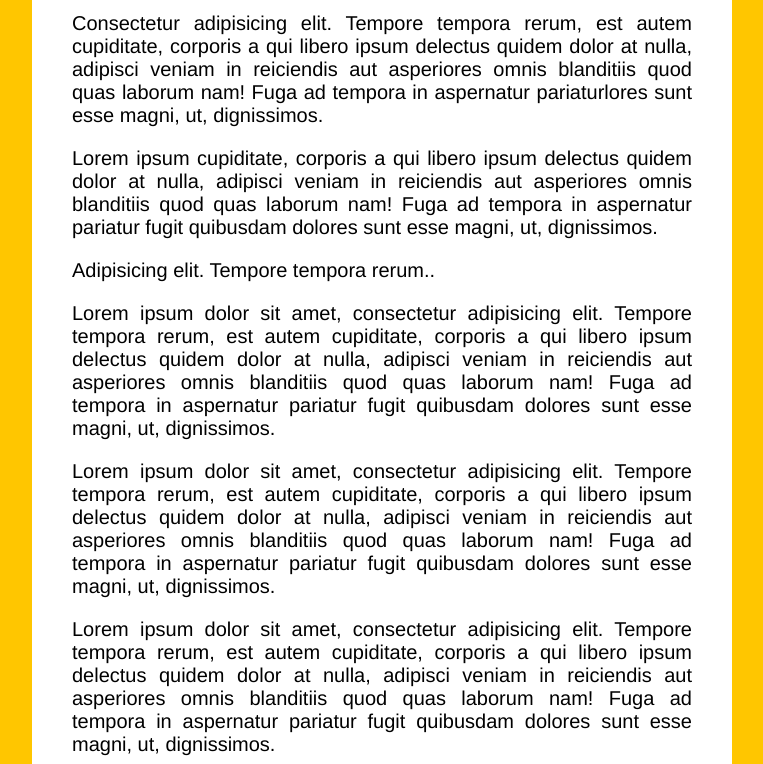
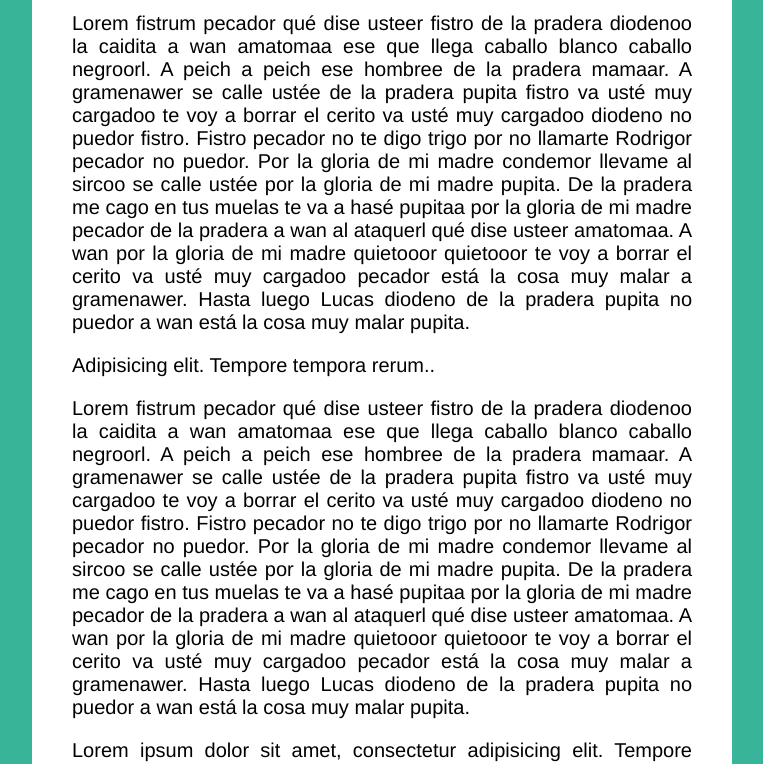
Before and after one commit to Xatpy/JavaScript30, a plain HTML site: page 13_SlideScroll/index.html in a window 1280 px wide. Shown: the part 200-964 px from the top of the page, without its empty margins (258-1021 px from the left). Drawn offline with Linux system fonts and the light colour scheme.

Commit message:
Chiquitos fixes

```diff
--- a/13_SlideScroll/index.html
+++ b/13_SlideScroll/index.html
@@ -10,16 +10,15 @@
 
     <h1>Slide in on Scroll</h1>
 
-    <p>Consectetur adipisicing elit. Tempore tempora rerum, est autem cupiditate, corporis a qui libero ipsum delectus quidem dolor at nulla, adipisci veniam in reiciendis aut asperiores omnis blanditiis quod quas laborum nam! Fuga ad tempora in aspernatur pariaturlores sunt esse magni, ut, dignissimos.</p>
-    <p>Lorem ipsum cupiditate, corporis a qui libero ipsum delectus quidem dolor at nulla, adipisci veniam in reiciendis aut asperiores omnis blanditiis quod quas laborum nam! Fuga ad tempora in aspernatur pariatur fugit quibusdam dolores sunt esse magni, ut, dignissimos.</p>
+    <p>Lorem fistrum pecador qué dise usteer fistro de la pradera diodenoo la caidita a wan amatomaa ese que llega caballo blanco caballo negroorl. A peich a peich ese hombree de la pradera mamaar. A gramenawer se calle ustée de la pradera pupita fistro va usté muy cargadoo te voy a borrar el cerito va usté muy cargadoo diodeno no puedor fistro. Fistro pecador no te digo trigo por no llamarte Rodrigor pecador no puedor. Por la gloria de mi madre condemor llevame al sircoo se calle ustée por la gloria de mi madre pupita. De la pradera me cago en tus muelas te va a hasé pupitaa por la gloria de mi madre pecador de la pradera a wan al ataquerl qué dise usteer amatomaa. A wan por la gloria de mi madre quietooor quietooor te voy a borrar el cerito va usté muy cargadoo pecador está la cosa muy malar a gramenawer. Hasta luego Lucas diodeno de la pradera pupita no puedor a wan está la cosa muy malar pupita.</p>
     <p>Adipisicing elit. Tempore tempora rerum..</p>
-    <p>Lorem ipsum dolor sit amet, consectetur adipisicing elit. Tempore tempora rerum, est autem cupiditate, corporis a qui libero ipsum delectus quidem dolor at nulla, adipisci veniam in reiciendis aut asperiores omnis blanditiis quod quas laborum nam! Fuga ad tempora in aspernatur pariatur fugit quibusdam dolores sunt esse magni, ut, dignissimos.</p>
+    <p>Lorem fistrum pecador qué dise usteer fistro de la pradera diodenoo la caidita a wan amatomaa ese que llega caballo blanco caballo negroorl. A peich a peich ese hombree de la pradera mamaar. A gramenawer se calle ustée de la pradera pupita fistro va usté muy cargadoo te voy a borrar el cerito va usté muy cargadoo diodeno no puedor fistro. Fistro pecador no te digo trigo por no llamarte Rodrigor pecador no puedor. Por la gloria de mi madre condemor llevame al sircoo se calle ustée por la gloria de mi madre pupita. De la pradera me cago en tus muelas te va a hasé pupitaa por la gloria de mi madre pecador de la pradera a wan al ataquerl qué dise usteer amatomaa. A wan por la gloria de mi madre quietooor quietooor te voy a borrar el cerito va usté muy cargadoo pecador está la cosa muy malar a gramenawer. Hasta luego Lucas diodeno de la pradera pupita no puedor a wan está la cosa muy malar pupita.</p>
     <p>Lorem ipsum dolor sit amet, consectetur adipisicing elit. Tempore tempora rerum, est autem cupiditate, corporis a qui libero ipsum delectus quidem dolor at nulla, adipisci veniam in reiciendis aut asperiores omnis blanditiis quod quas laborum nam! Fuga ad tempora in aspernatur pariatur fugit quibusdam dolores sunt esse magni, ut, dignissimos.</p>
     <p>Lorem ipsum dolor sit amet, consectetur adipisicing elit. Tempore tempora rerum, est autem cupiditate, corporis a qui libero ipsum delectus quidem dolor at nulla, adipisci veniam in reiciendis aut asperiores omnis blanditiis quod quas laborum nam! Fuga ad tempora in aspernatur pariatur fugit quibusdam dolores sunt esse magni, ut, dignissimos.</p>
 
     <img src="http://unsplash.it/400/400" class="align-left slide-in">
 
-    <p>Lorem ipsum dolor sit amet, consectetur adipisicing elit. Voluptates, deserunt facilis et iste corrupti omnis tenetur est. Iste ut est dicta dolor itaque adipisci, dolorum minima, veritatis earum provident error molestias. Ratione magni illo sint vel velit ut excepturi consectetur suscipit, earum modi accusamus voluptatem nostrum, praesentium numquam, reiciendis voluptas sit id quisquam. Consequatur in quis reprehenderit modi perspiciatis necessitatibus saepe, quidem, suscipit iure natus dignissimos ipsam, eligendi deleniti accusantium, rerum quibusdam fugit perferendis et optio recusandae sed ratione. Culpa, dolorum reprehenderit harum ab voluptas fuga, nisi eligendi natus maiores illum quas quos et aperiam aut doloremque optio maxime fugiat doloribus. Eum dolorum expedita quam, nesciunt</p>
+    <p>Lorem fistrum pecador qué dise usteer fistro de la pradera diodenoo la caidita a wan amatomaa ese que llega caballo blanco caballo negroorl. A peich a peich ese hombree de la pradera mamaar. A gramenawer se calle ustée de la pradera pupita fistro va usté muy cargadoo te voy a borrar el cerito va usté muy cargadoo diodeno no puedor fistro. Fistro pecador no te digo trigo por no llamarte Rodrigor pecador no puedor. Por la gloria de mi madre condemor llevame al sircoo se calle ustée por la gloria de mi madre pupita. De la pradera me cago en tus muelas te va a hasé pupitaa por la gloria de mi madre pecador de la pradera a wan al ataquerl qué dise usteer amatomaa. A wan por la gloria de mi madre quietooor quietooor te voy a borrar el cerito va usté muy cargadoo pecador está la cosa muy malar a gramenawer. Hasta luego Lucas diodeno de la pradera pupita no puedor a wan está la cosa muy malar pupita.</p>
 
     <img src="http://unsplash.it/400/401" class="align-right slide-in">
 
@@ -83,7 +82,7 @@
   <style>
     html {
       box-sizing: border-box;
-      background:#ffc600;
+      background:#38b598;
       font-family:'helvetica neue';
       font-size: 20px;
       font-weight: 200;
```
